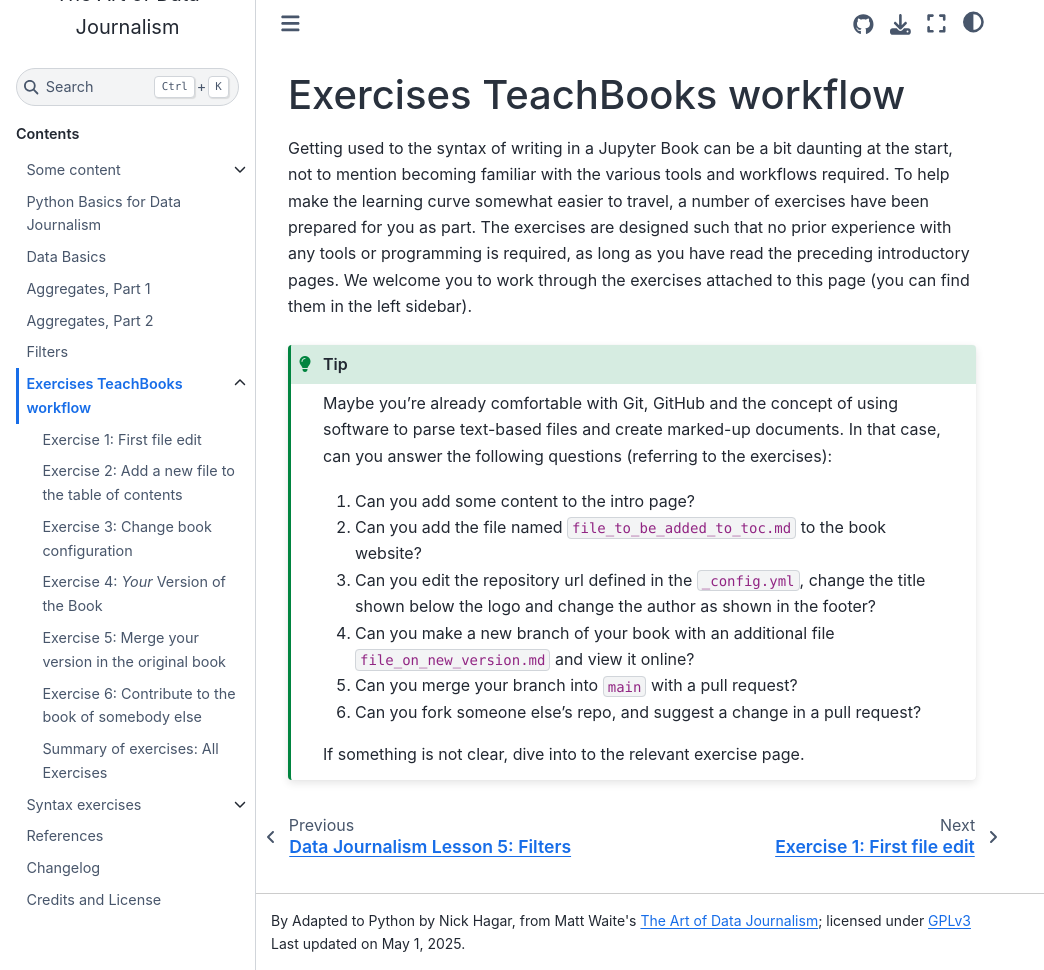
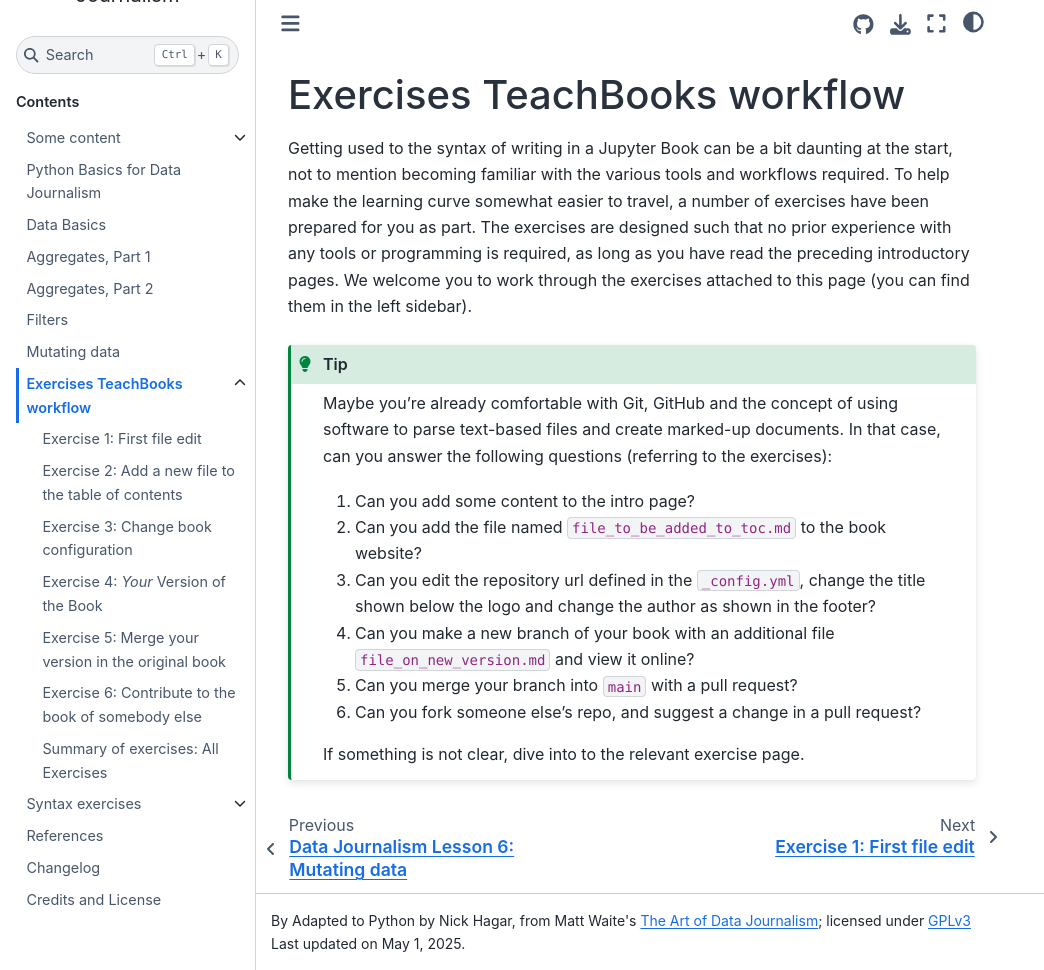
Before and after one commit to NHagar/data-journalism-python, a Jupyter Book: the page built from book/exercises.md, in a window 1280 px wide and 970 px high. Shown: the whole window, without its empty margins (0-1044 px from the left). Built offline with Jupyter Book 1.0.4 settings and Sphinx 7.4.7 and the Sphinx Book theme 1.1.4, drawn with Linux system fonts in a browser that asks for light colours; comment, search, counter and statistics services are not loaded.

Commit message:
chapter 6

```diff
--- a/book/_toc.yml
+++ b/book/_toc.yml
@@ -18,6 +18,8 @@
         title: "Aggregates, Part 2"
       - file: python_basics/05-filters.ipynb
         title: "Filters"
+      - file: python_basics/06-mutating.ipynb
+        title: "Mutating data"
       - file: exercises.md
         sections:
           - file: exercises/001.md
```
Also changed, not shown: book/python_basics/06-mutating.ipynb (added).
